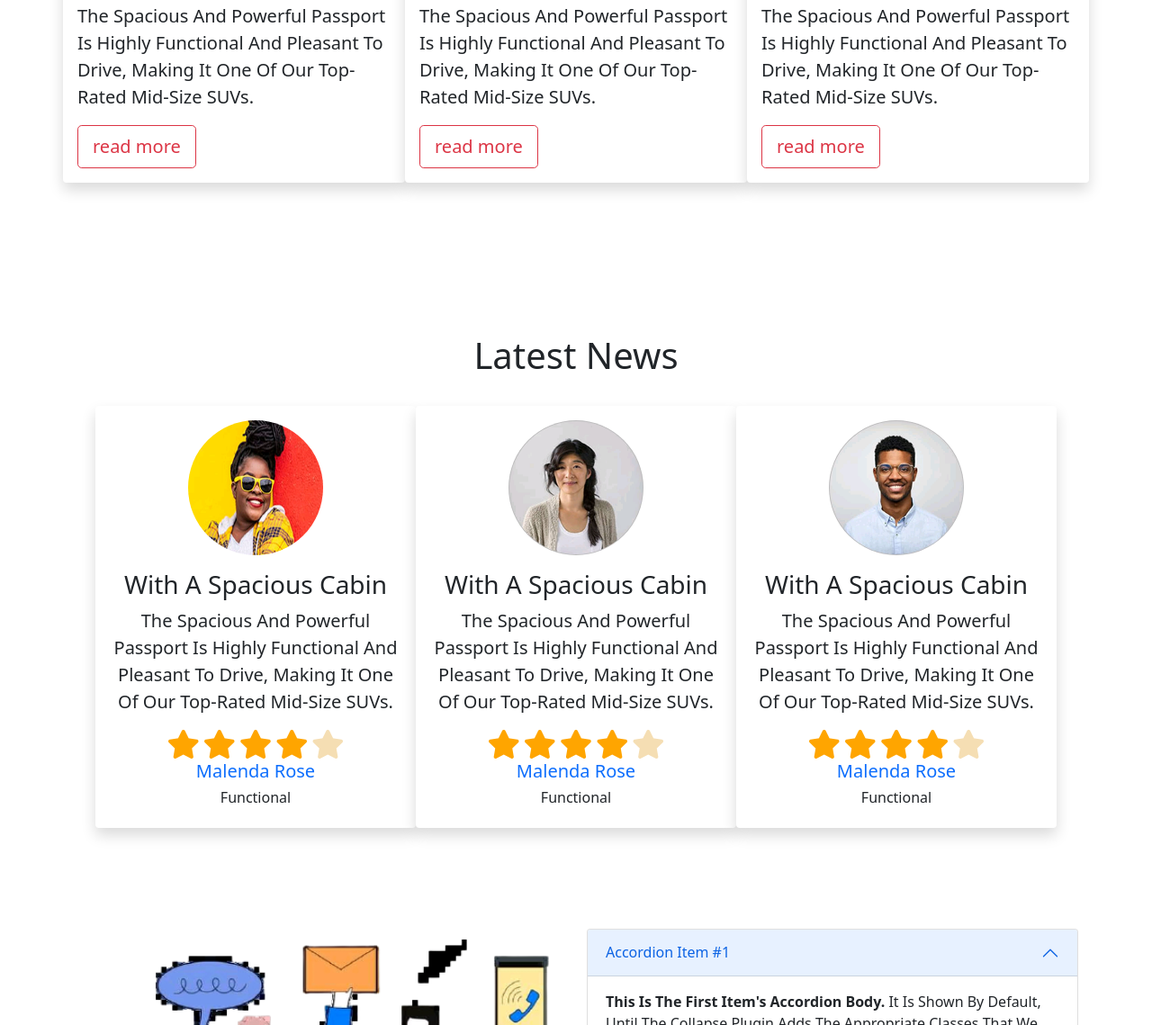
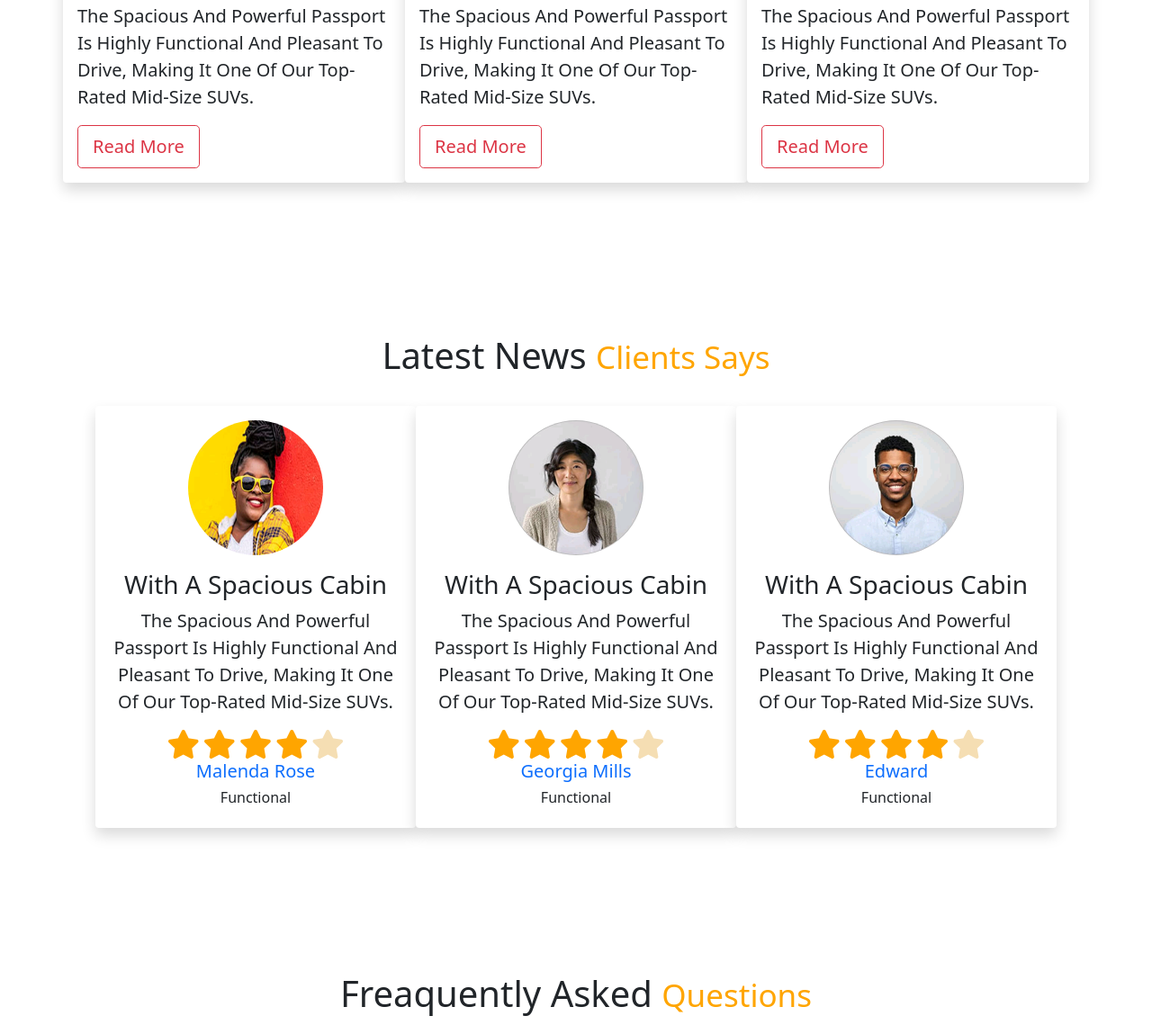
Before and after one commit to alamin7al/three-assignment, a plain HTML site: page index.html in a window 1280 px wide. Shown: the part 1645-2784 px from the top of the page at 90% size. Drawn offline with Linux system fonts and the light colour scheme.

Commit message:
update all

```diff
--- a/index.css
+++ b/index.css
@@ -18,7 +18,7 @@ small{
     color: black;
 }
 .size{
-    font-size: 30px;
+    font-size: 35px;
     color: orange;
 }
 .round{
--- a/index.html
+++ b/index.html
@@ -98,21 +98,21 @@
                 <h3 class="mt-3"> With a spacious cabin </h3>
                 <p class="lead"> The spacious and powerful Passport is highly functional and pleasant to drive, making
                     it one of our top-rated mid-size SUVs. </p>
-                <button type="button" class="btn btn-lg btn-outline-danger">read more</button>
+                <button type="button" class="btn btn-lg btn-outline-danger">Read More</button>
             </div>
             <div class="col-lg-4 shadow p-3 mb-5 bg-body rounded">
                 <img class="img-fluid w-100" src="honda/bike-1.png" alt="">
                 <h3 class="mt-3"> With a spacious cabin </h3>
                 <p class="lead"> The spacious and powerful Passport is highly functional and pleasant to drive, making
                     it one of our top-rated mid-size SUVs. </p>
-                <button type="button" class="btn btn-lg btn-outline-danger">read more</button>
+                <button type="button" class="btn btn-lg btn-outline-danger">Read More</button>
             </div>
             <div class="col-lg-4 shadow p-3 mb-5 bg-body rounded">
                 <img class="img-fluid w-100" src="honda/bike-1.png" alt="">
                 <h3 class="mt-3"> With a spacious cabin </h3>
                 <p class="lead"> The spacious and powerful Passport is highly functional and pleasant to drive, making
                     it one of our top-rated mid-size SUVs. </p>
-                <button type="button" class="btn btn-lg btn-outline-danger">read more</button>
+                <button type="button" class="btn btn-lg btn-outline-danger">Read More</button>
             </div>
         </div>
     </div>
@@ -121,7 +121,7 @@
     <!-- claint revew -->
     <div class="container py-5 text-center p-5">
         <div class="row text-center py-2">
-            <h1>latest news</h1>
+            <h1>latest news <small class="size">clients says</small></h1>
         </div>
         <div class="row py-3 ">
             <div class="col-lg-4  shadow p-3 mb-5 bg-body rounded">
@@ -152,7 +152,7 @@
                 <i class="fa fa-star fa-2x other" aria-hidden="true"></i>
 
 
-                <h5 class=" text-primary">malenda rose</h5>
+                <h5 class=" text-primary">georgia mills</h5>
                 <h6 class="">functional</h6>
             </div>
             <div class="col-lg-4 shadow p-3 mb-5 bg-body rounded">
@@ -168,7 +168,7 @@
                 <i class="fa fa-star fa-2x other" aria-hidden="true"></i>
 
 
-                <h5 class=" text-primary">malenda rose</h5>
+                <h5 class=" text-primary">edward</h5>
                 <h6 class="">functional</h6>
             </div>
         </div>
@@ -177,6 +177,9 @@
 
 
     <div class="container">
+        <div class="row text-center my-5">
+            <h1>Freaquently Asked <small class="size">Questions</small></h1>
+        </div>
         <div class="row">
             <div class="col-lg-6">
                 <img class="img-fluid w-100" src="honda/FB_IMG_16274908113461961-removebg-preview.png" alt="">
```
